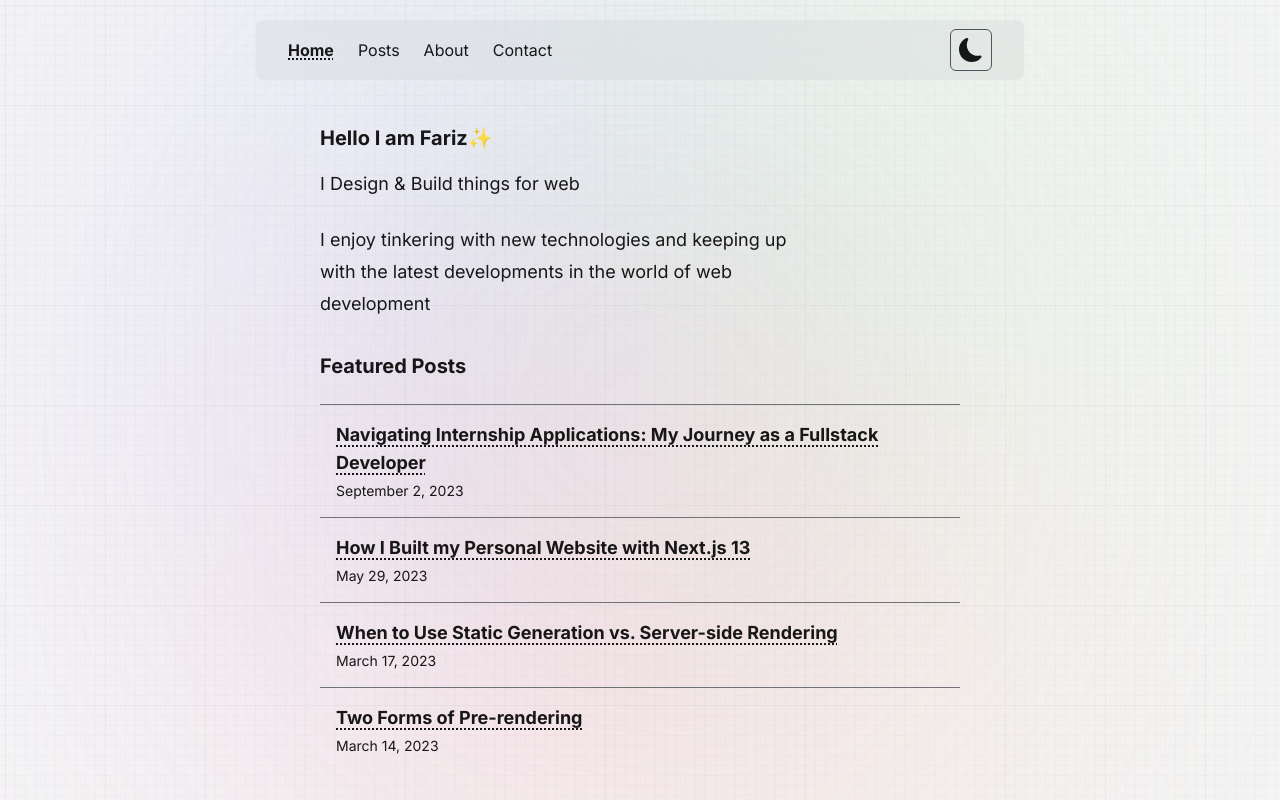
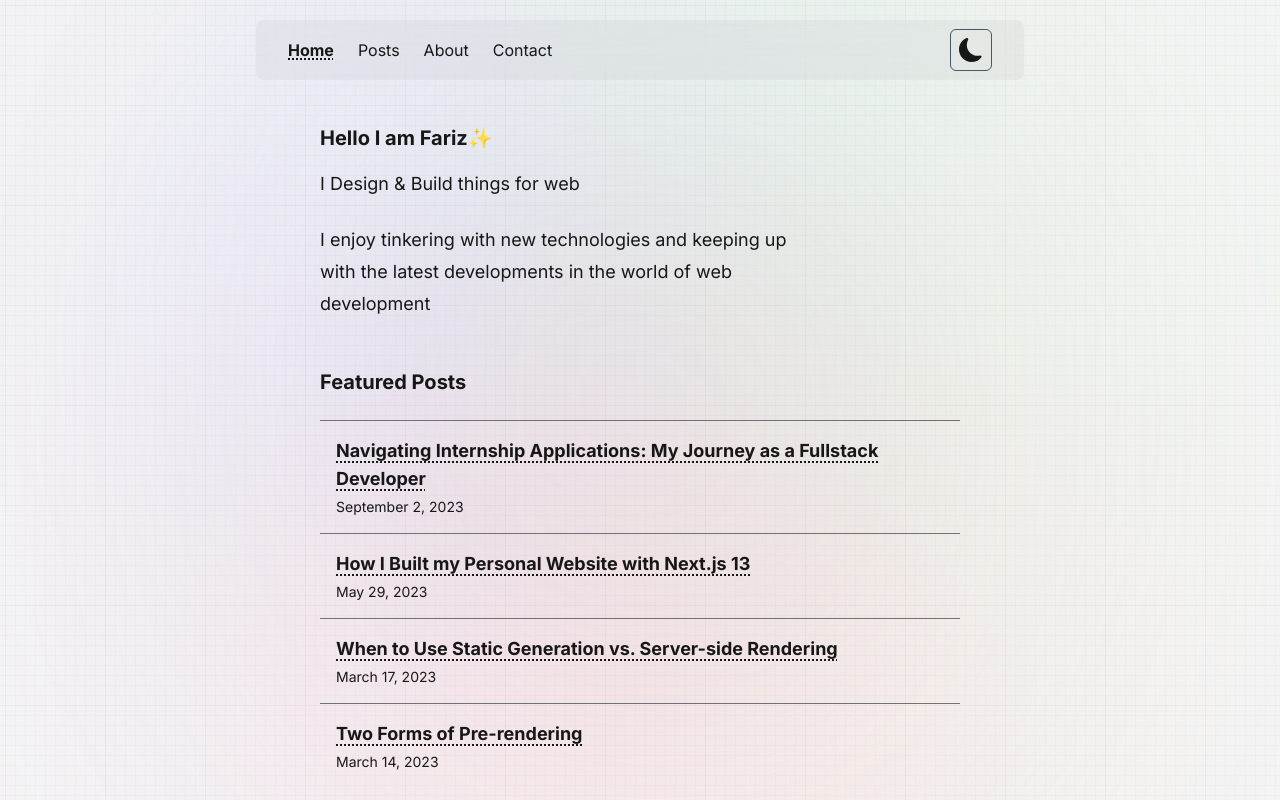
Before and after one commit to farendivaz/farendivaz.site, a Next.js app: page / in a window 1280 px wide. Shown: the top 800 px of the page. Built offline with nearby package versions, Linux system fonts and the light colour scheme.

Commit message:
Change spacing for the home page

```diff
--- a/app/page.tsx
+++ b/app/page.tsx
@@ -15,7 +15,7 @@ export default function Home() {
           developments in the world of web development
         </p>
       </div>
-      <h2 className="text-lg md:text-xl mt-8 dark:text-white/90 font-semibold ">
+      <h2 className="text-lg md:text-xl mt-12 dark:text-white/90 font-semibold ">
         Featured Posts
       </h2>
       <Posts />
```
